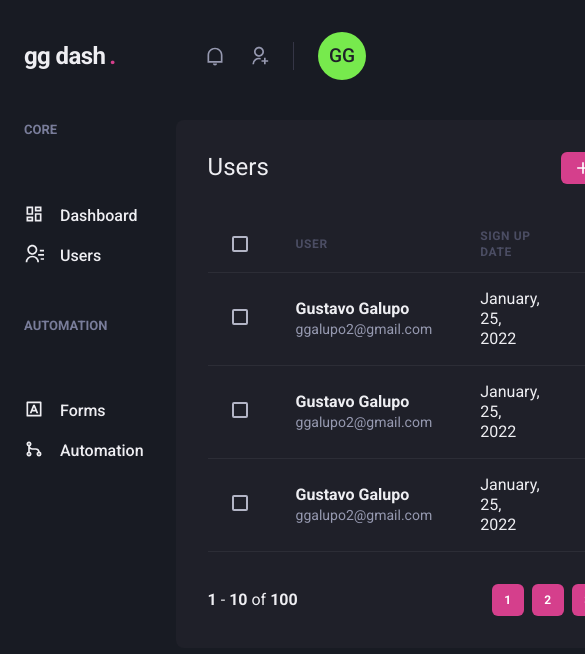
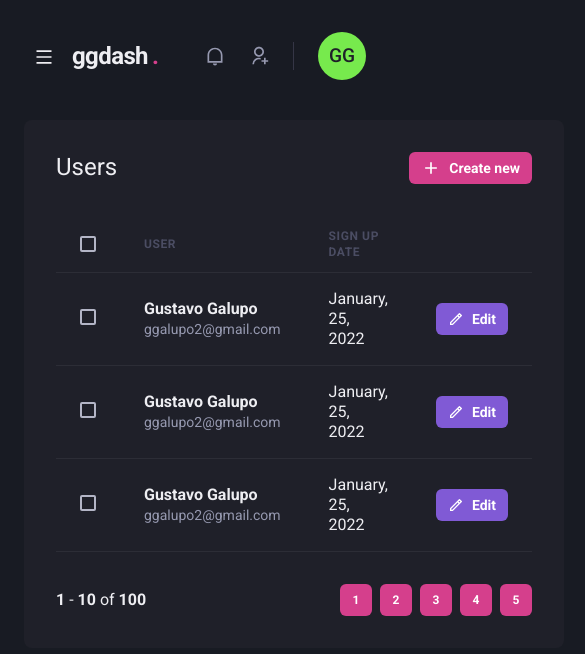
Before and after one commit to GGalupo/gg-dash, a Next.js app: page /users in a window 390 px wide. Shown: the top 654 px of the page, 585 px wide, since content can reach past the window. Built offline with nearby package versions, Linux system fonts and the light colour scheme.

Commit message:
Responsive sidebar

```diff
--- a/src/components/Header/Logo.tsx
+++ b/src/components/Header/Logo.tsx
@@ -8,7 +8,7 @@
       letterSpacing="tight"
       w="64"
     >
-      gg dash
+      ggdash
       <Text color="pink.500" as="span" ml="1">
         .
       </Text>
--- a/src/components/Header/index.tsx
+++ b/src/components/Header/index.tsx
@@ -1,4 +1,6 @@
-import { Flex, useBreakpointValue } from "@chakra-ui/react";
+import { Flex, Icon, IconButton, useBreakpointValue } from "@chakra-ui/react";
+import { RiMenuLine } from "react-icons/ri";
+import { useDrawer } from "../../contexts/DrawerContext";
 
 import { Logo } from "./Logo";
 import { NotificationNav } from "./NotificationNav";
@@ -6,6 +8,8 @@
 import { Search } from "./Search";
 
 export const Header = () => {
+  const { onOpen } = useDrawer();
+
   const isWideScreen = useBreakpointValue({
     base: false,
     lg: true,
@@ -22,6 +26,17 @@
       px="6"
       align="center"
     >
+      {!isWideScreen && (
+        <IconButton
+          aria-label="Open mobile navbar"
+          fontSize={["20", "24"]}
+          onClick={onOpen}
+          variant="unstyled"
+          mr={["2", "3"]}
+          mt={["2", "3"]}
+          icon={<Icon as={RiMenuLine} />}
+        />
+      )}
       <Logo />
 
       {isWideScreen && <Search />}
--- /dev/null
+++ b/src/components/Sidebar/SidebarNav.tsx
@@ -0,0 +1,30 @@
+import { Stack } from "@chakra-ui/react";
+import {
+  RiContactsLine,
+  RiDashboardLine,
+  RiGitMergeLine,
+  RiInputMethodLine,
+} from "react-icons/ri";
+
+import { NavLink } from "./NavLink";
+import { NavSection } from "./NavSection";
+
+export const SidebarNav = () => {
+  return (
+    <Stack spacing="12" align="flex-start">
+      <NavSection title="CORE">
+        <Stack spacing="4" mt="8" align="stretch">
+          <NavLink icon={RiDashboardLine}>Dashboard</NavLink>
+          <NavLink icon={RiContactsLine}>Users</NavLink>
+        </Stack>
+      </NavSection>
+
+      <NavSection title="AUTOMATION">
+        <Stack spacing="4" mt="8" align="stretch">
+          <NavLink icon={RiInputMethodLine}>Forms</NavLink>
+          <NavLink icon={RiGitMergeLine}>Automation</NavLink>
+        </Stack>
+      </NavSection>
+    </Stack>
+  );
+};
--- a/src/components/Sidebar/index.tsx
+++ b/src/components/Sidebar/index.tsx
@@ -1,31 +1,45 @@
-import { Box, Stack, Text, Link, Icon } from "@chakra-ui/react";
 import {
-  RiContactsLine,
-  RiDashboardLine,
-  RiGitMergeLine,
-  RiInputMethodLine,
-} from "react-icons/ri";
-import { NavLink } from "./NavLink";
-import { NavSection } from "./NavSection";
+  Box,
+  Drawer,
+  DrawerBody,
+  DrawerCloseButton,
+  DrawerContent,
+  DrawerHeader,
+  DrawerOverlay,
+  useBreakpointValue,
+} from "@chakra-ui/react";
+import { useDrawer } from "../../contexts/DrawerContext";
+
+import { SidebarNav } from "./SidebarNav";
 
 const Sidebar = () => {
+  const { isOpen, onClose } = useDrawer();
+
+  const isDrawer = useBreakpointValue({
+    base: true,
+    lg: false,
+  });
+
+  if (isDrawer) {
+    return (
+      <Drawer isOpen={isOpen} placement="left" onClose={onClose}>
+        <DrawerOverlay>
+          <DrawerContent bg="gray.800" p="4">
+            <DrawerCloseButton mt="6" />
+            <DrawerHeader>Navigation</DrawerHeader>
+
+            <DrawerBody>
+              <SidebarNav />
+            </DrawerBody>
+          </DrawerContent>
+        </DrawerOverlay>
+      </Drawer>
+    );
+  }
+
   return (
     <Box as="aside" w="64" mr="8">
-      <Stack spacing="12" align="flex-start">
-        <NavSection title="CORE">
-          <Stack spacing="4" mt="8" align="stretch">
-            <NavLink icon={RiDashboardLine}>Dashboard</NavLink>
-            <NavLink icon={RiContactsLine}>Users</NavLink>
-          </Stack>
-        </NavSection>
-
-        <NavSection title="AUTOMATION">
-          <Stack spacing="4" mt="8" align="stretch">
-            <NavLink icon={RiInputMethodLine}>Forms</NavLink>
-            <NavLink icon={RiGitMergeLine}>Automation</NavLink>
-          </Stack>
-        </NavSection>
-      </Stack>
+      <SidebarNav />
     </Box>
   );
 };
```
